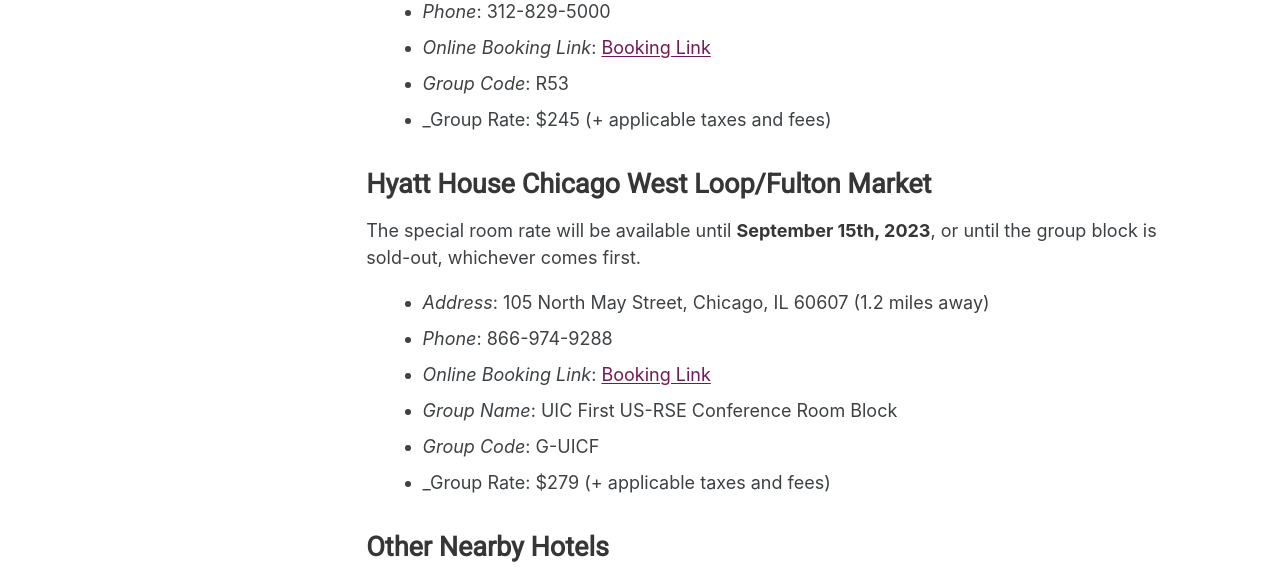
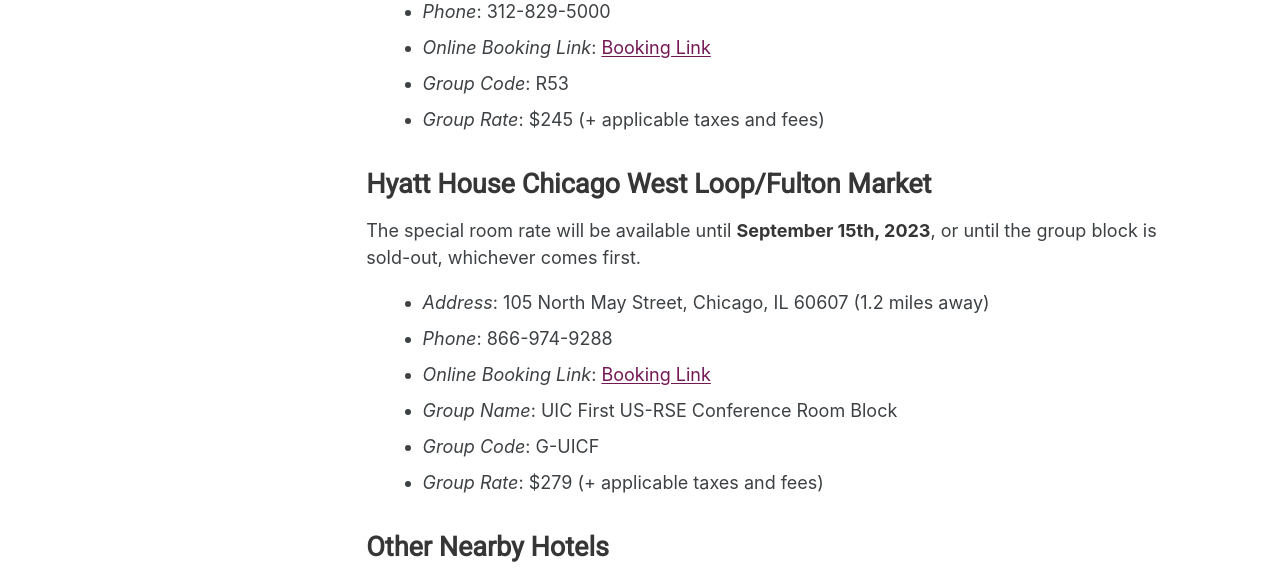
Before and after one commit to USRSE/usrse23, a Jekyll site: the page built from pages/attend/travel.md, in a window 1280 px wide and 900 px high, scrolled down 1742 px. Shown: the part 151-733 px from the top of the window. Built offline with Jekyll 4.4.1, drawn with Linux system fonts in a browser that asks for light colours; a style sheet for code colours, icons or effects is not loaded.

Commit message:
Missed end-italicize

```diff
--- a/pages/attend/travel.md
+++ b/pages/attend/travel.md
@@ -73,7 +73,7 @@
 - _Phone_: 312-829-5000
 - _Online Booking Link_:  [Booking Link](https://www.ihg.com/crowneplaza/hotels/us/en/find-hotels/select-roomrate?fromRedirect=true&qSrt=sBR&qIta=99801505&icdv=99801505&qSlH=CHISH&qCiD=15&qCiMy=092023&qCoD=19&qCoMy=092023&qGrpCd=R53&qAAR=6CBARC&qRtP=6CBARC&setPMCookies=true&qSHBrC=CP&qDest=25%20South%20Halsted%20Street,%20Chicago,%20IL,%20US&srb_u=1&qRmFltr=)
 - _Group Code_: R53
-- _Group Rate: $245 (+ applicable taxes and fees)
+- _Group Rate_: $245 (+ applicable taxes and fees)
 
 ### Hyatt House Chicago West Loop/Fulton Market
 
@@ -85,7 +85,7 @@
 - _Online Booking Link_:  [Booking Link](https://www.hyatt.com/shop/chixl?location=Hyatt%20House%20Chicago%20%2F%20West%20Loop-Fulton%20Market&checkinDate=2023-10-15&checkoutDate=2023-10-19&rooms=1&adults=1&kids=0&corp_id=g-uicf)
 - _Group Name_: UIC First US-RSE Conference Room Block
 - _Group Code_: G-UICF
-- _Group Rate: $279 (+ applicable taxes and fees)
+- _Group Rate_: $279 (+ applicable taxes and fees)
 
 
 ### Other Nearby Hotels
```
